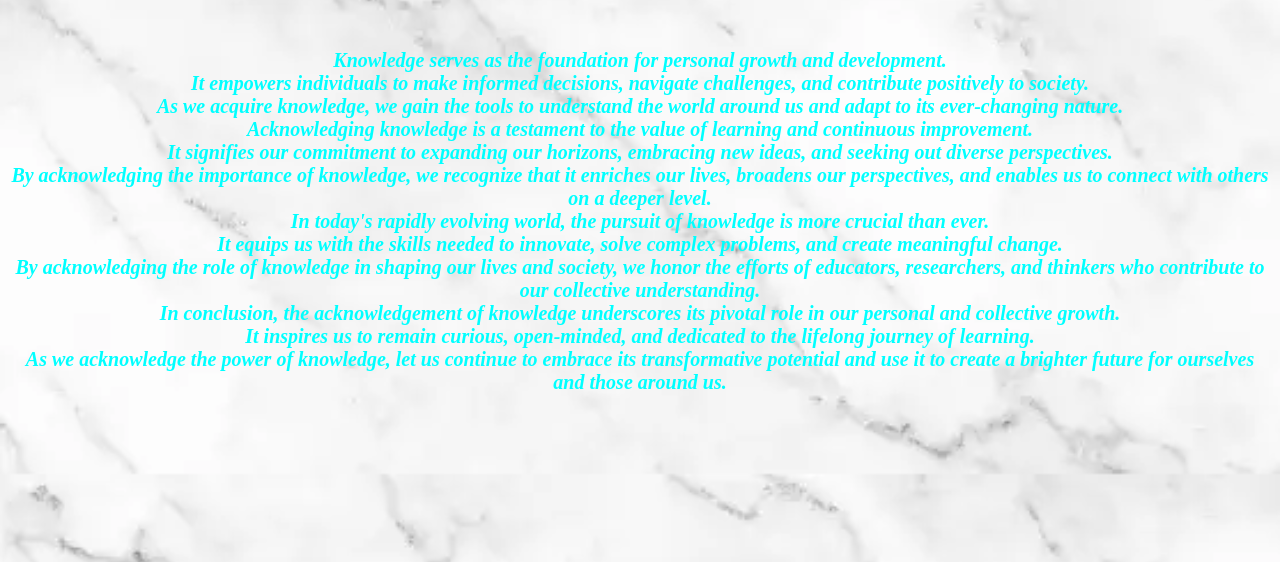
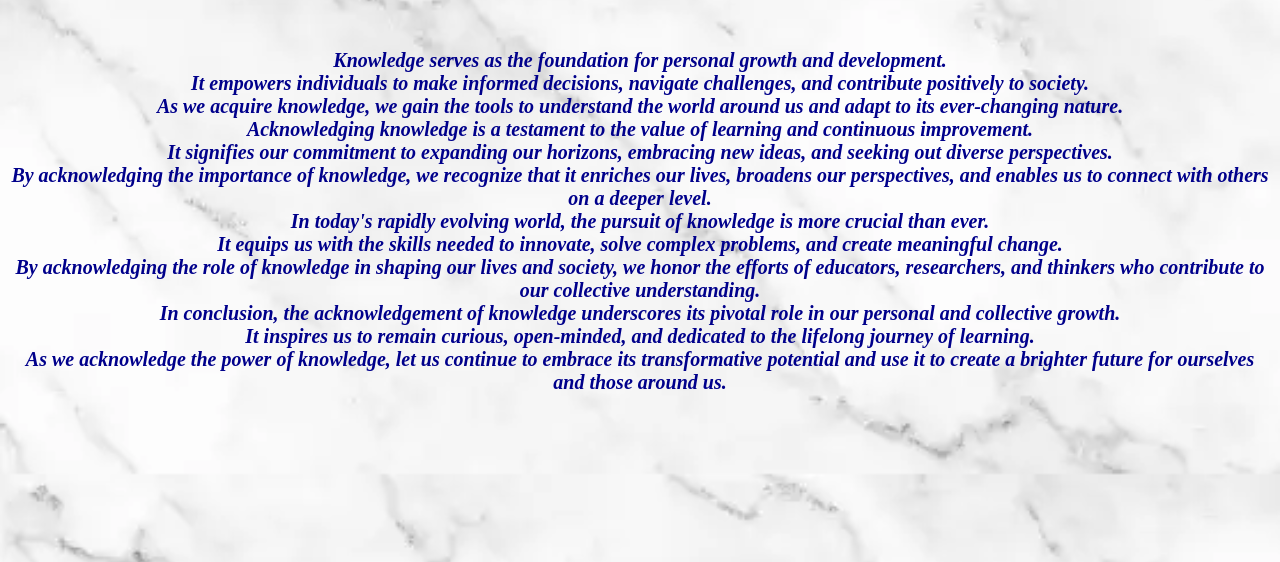
Before and after one commit to dprogrammar8144/kingsleyeyewumi, a plain HTML site: page acknowledgement.html in a window 1280 px wide. Shown: the part 238-800 px from the top of the page. Drawn offline with Linux system fonts and the light colour scheme.

Commit message:
Add files via upload

```diff
--- a/styles.css
+++ b/styles.css
@@ -99,7 +99,7 @@ body{
 }
 .paragraphonknowledgeacknowledgement{
     font-weight: bolder;
-    color: aqua;
+    color: darkblue;
     font-family: 'Times New Roman', Times, serif;
     font-size: 20px;
     text-align: center;
```
